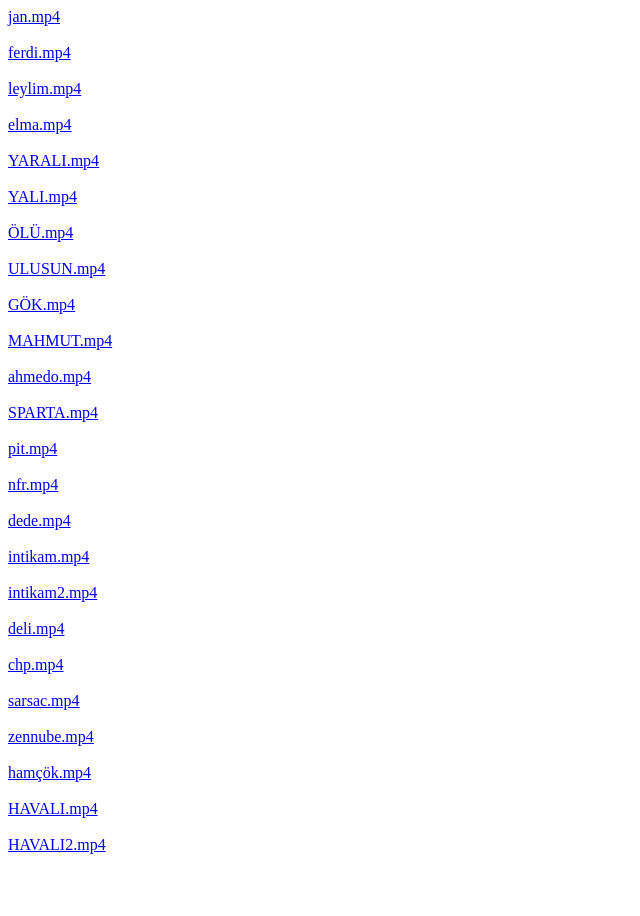
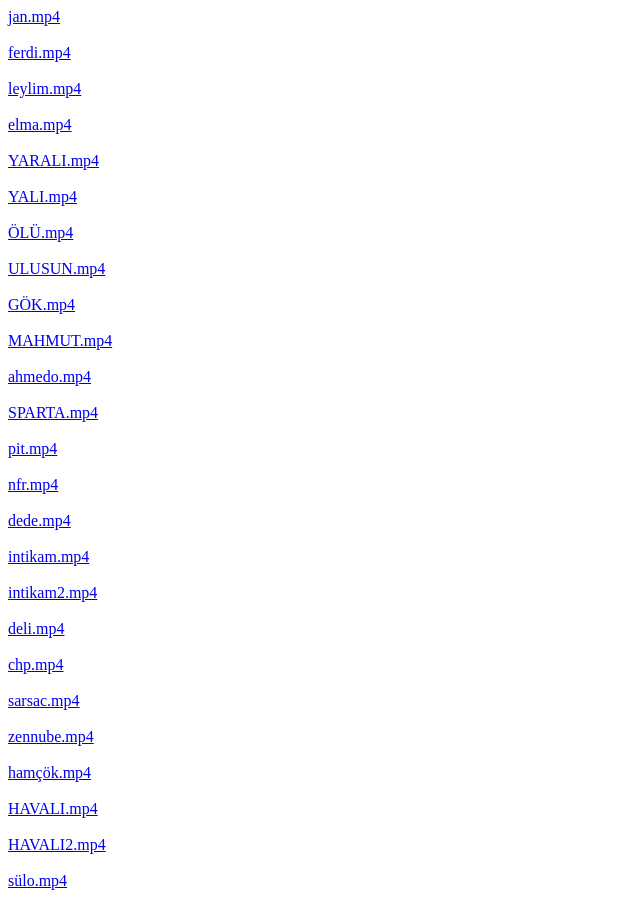
Before and after one commit to trilgaz/trilgaz.github.io, a plain HTML site: page index.html in a window 1280 px wide. Shown: the whole page, without its empty margins (0-640 px from the left). Before the commit the page ends 880 px from the top, so only its background shows below. Drawn offline with Linux system fonts and the light colour scheme.

Commit message:
Update index.html

```diff
--- a/index.html
+++ b/index.html
@@ -22,3 +22,4 @@
 <a href="hamçök.mp4">hamçök.mp4</a><br><br>
 <a href="HAVALI.mp4">HAVALI.mp4</a><br><br>
 <a href="HAVALI2.mp4">HAVALI2.mp4</a><br><br>
+<a href="sülo.mp4">sülo.mp4</a><br><br>
```
